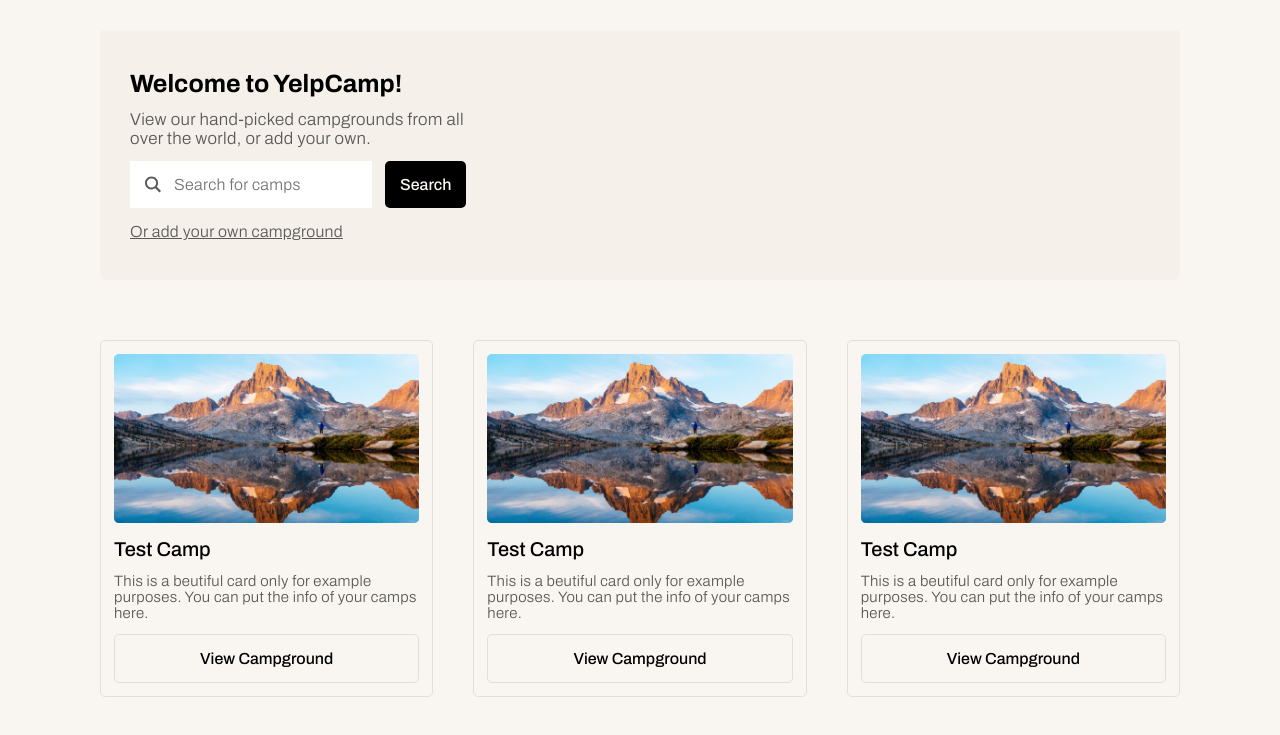
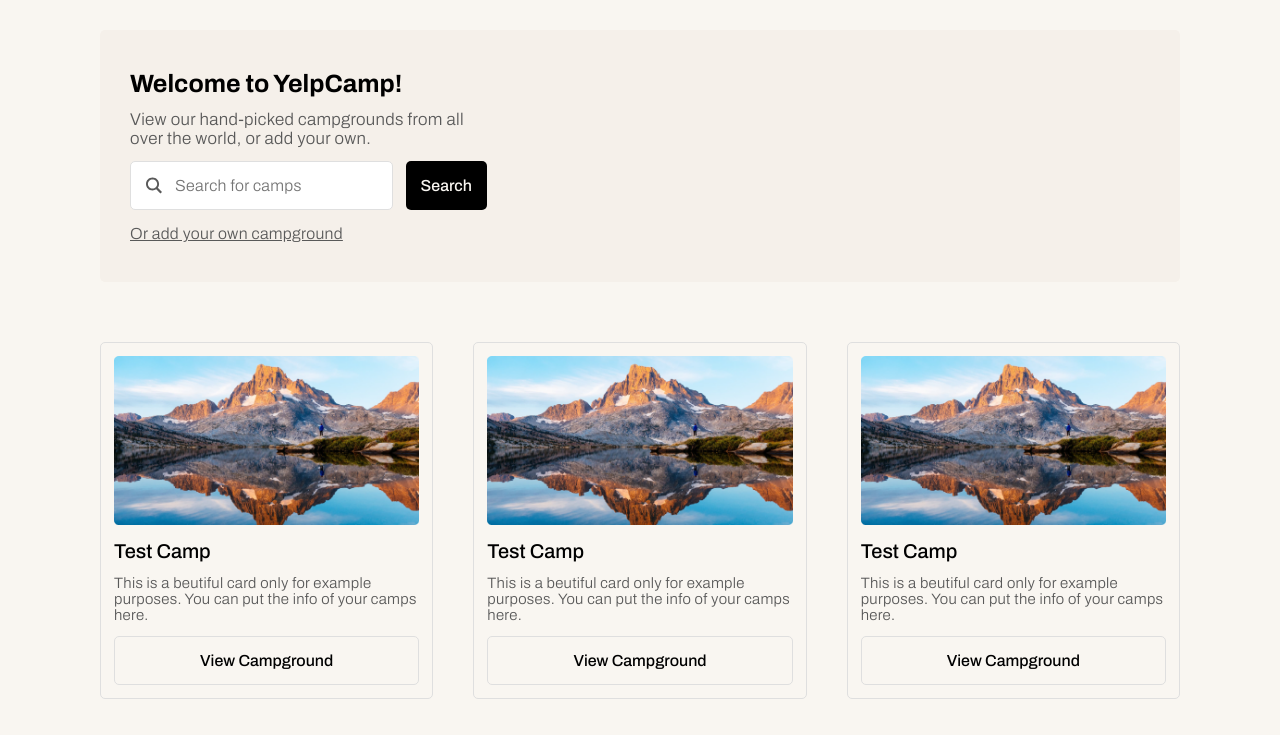
Before and after one commit to ChristianRL23/yelp-camp, a React (Create React App) app: page /home in a window 1280 px wide. Shown: the top 735 px of the page. Built offline with nearby package versions, Linux system fonts and the light colour scheme.

Commit message:
Change some styles of the welcome layout

```diff
--- a/src/layouts/HomePage/HomePage.scss
+++ b/src/layouts/HomePage/HomePage.scss
@@ -33,6 +33,9 @@ $elements-spacing: 1.3rem;
           background-color: #fff;
           gap: $elements-spacing;
           padding: 1.5rem;
+          flex: 1;
+          border: 1px solid var(--color-primary-gray);
+          border-radius: var(--border-radius-element);
 
           &__icon {
             width: 1.6rem;
```
